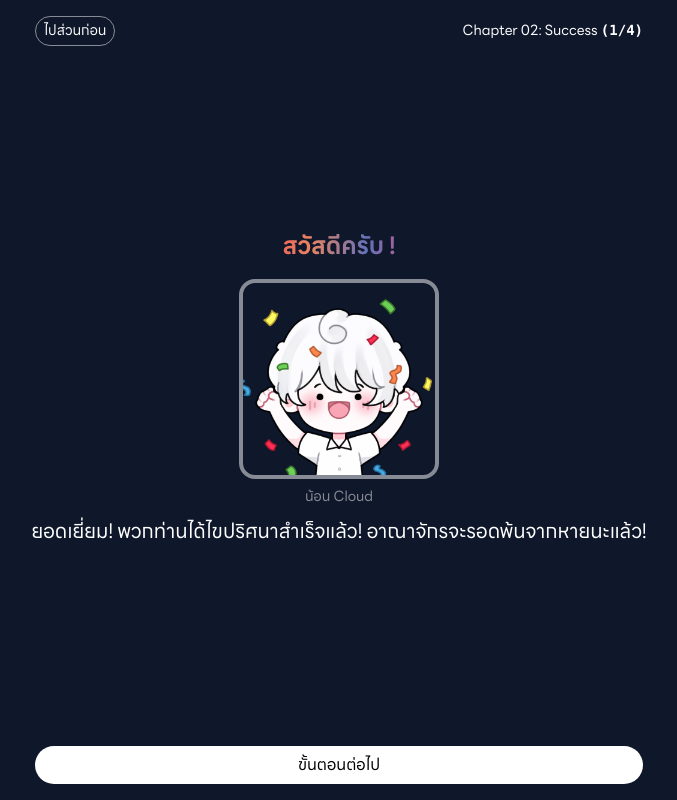
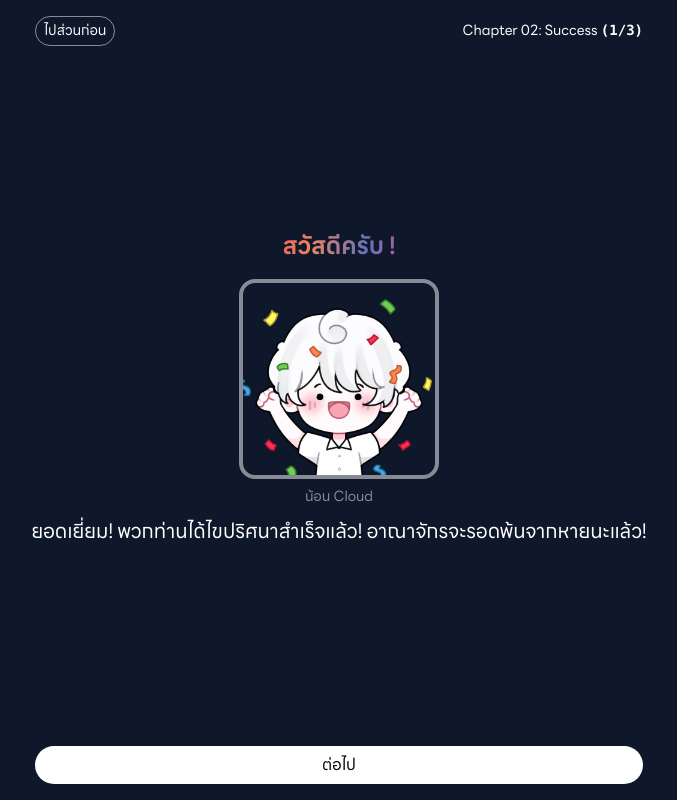
Before and after one commit to pixelpxed/sktd-ske-companion, a Next.js app: page /dungeon/2/puzzle/success in a window 1280 px wide. Shown: the whole page, without its empty margins (301-978 px from the left). Built offline with nearby package versions, Linux system fonts and the light colour scheme.

Commit message:
feat: more simple and clearer page sequence

```diff
--- a/src/app/data/success/01.js
+++ b/src/app/data/success/01.js
@@ -44,16 +44,6 @@ export const success = [
   },
   {
     "page": (
-      <div key="sequence-03" className="dialogue-container">
-        <p className="text-4xl">
-          โปรดเดินไปหา Staff ที่ทางออกของห้องนี้เพื่อดำเนินการต่อ!!
-        </p>
-      </div>
-    ),
-    "cooldown": true
-  },
-  {
-    "page": (
       <div key="sequence-04" className="dialogue-container">
         <p>คุณได้รับของวิเศษ</p>
         <p className="text-6xl font-bold animate-fade [animation-delay:500ms] opacity-0 [animation-fill-mode:forwards]">
@@ -62,6 +52,7 @@ export const success = [
             : ''}
         </p>
         <p>แล้ว!!</p>
+        <p className="pt-4">โปรดเดินไปหา Staff ที่ทางออกของห้องนี้เพื่อดำเนินการต่อ!</p>
       </div>
     ),
     "cooldown": true
--- a/src/app/data/success/02.js
+++ b/src/app/data/success/02.js
@@ -44,16 +44,6 @@ export const success = [
   },
   {
     "page": (
-      <div key="sequence-03" className="dialogue-container">
-        <p className="text-4xl">
-          โปรดเดินไปหา Staff ที่ทางออกของห้องนี้เพื่อดำเนินการต่อ!!
-        </p>
-      </div>
-    ),
-    "cooldown": true
-  },
-  {
-    "page": (
       <div key="sequence-04" className="dialogue-container">
         <p>คุณได้รับของวิเศษ</p>
         <p className="text-6xl font-bold animate-fade [animation-delay:500ms] opacity-0 [animation-fill-mode:forwards]">
@@ -62,6 +52,7 @@ export const success = [
             : ''}
         </p>
         <p>แล้ว!!</p>
+        <p className="pt-4">โปรดเดินไปหา Staff ที่ทางออกของห้องนี้เพื่อดำเนินการต่อ!</p>
       </div>
     ),
     "cooldown": true
--- a/src/app/data/tutorial/01.js
+++ b/src/app/data/tutorial/01.js
@@ -5,6 +5,11 @@ import { roomOneRandomizer } from "@/app/utilities/roomOneRandomizer";
 roomOneRandomizer()
 
 export const tutorial = [
+  (
+    <div key="slide-1" className="grid gap-2 text-center h-full place-items-center">
+      <h1 className="font-bold text-6xl">Tutorial</h1>
+    </div>
+  ),
   (
     <div key="slide-1" className="grid gap-2 text-center">
       <p>ตัวอย่างเช่น</p>
@@ -21,6 +26,7 @@ export const tutorial = [
         <span className="text-green-500">66</span>
         <span className="text-blue-500">7F</span>
       </h1>
+      <p>แยกตัวเลขออกมาเป็น 3 ส่วน</p>
     </div>
   ),
   (
@@ -40,6 +46,7 @@ export const tutorial = [
           <h1 className="text-red-500 text-6xl font-bold">A</h1>
           <p>เลขตำแหน่งที่ 2</p>
         </div>
+        <p>แยกตัวเลขในส่วนออกมาเป็น 2 ตัว</p>
       </div>
     </div>
   ),
@@ -66,6 +73,7 @@ export const tutorial = [
             <p><b>10 × 16<sup>0</sup> = <span className="opacity-0 pointer-events-none select-none">10</span></b></p>
           </div>
         </div>
+        <p>เทียบตัวเลขกับตารางที่อยู่บนกำแพง</p>
       </div>
     </div>
   ),
--- a/src/app/dungeon/1/page.js
+++ b/src/app/dungeon/1/page.js
@@ -7,12 +7,6 @@ import { useState } from "react"
 import BackHistoryButton from "@/app/components/BackHistoryButton"
 
 export default function Dungeon() {
-  const [disableNextButton, setDisableNextButton] = useState(true)
-
-  setTimeout(() => {
-    setDisableNextButton(false)
-  }, 3000);
-
   return (
     <>
       <div className="w-dvw h-dvh animation-fade">
@@ -28,7 +22,6 @@ export default function Dungeon() {
           <div className="grid gap-2 p-4 w-full">
             <Link
               href="/dungeon/1/dialogue"
-              className={disableNextButton ? "!button-disabled" : ""}
             >
               <button type="filled">
                 เริ่มเล่น &apos;dream of... the witch.&apos;
--- a/src/app/dungeon/1/puzzle/success/page.js
+++ b/src/app/dungeon/1/puzzle/success/page.js
@@ -26,7 +26,7 @@ export default function TutorialPage() {
                 location.href = "/dungeon/2"
             }} type="filled">{
               (currentSlideShow !== success.length - 1) ?
-              "ขั้นตอนต่อไป" : "เริ่มแก้โจทย์"
+              "ต่อไป" : "ไปห้องต่อไป"
               }</button>
           </div>
         </div>
--- a/src/app/dungeon/2/dialogue/page.js
+++ b/src/app/dungeon/2/dialogue/page.js
@@ -53,7 +53,7 @@ export default function SequencePage() {
             <button onClick={() => {
               (currentSlideShow < sequence.length - 1) ?
                 setCurrentSlideShow(currentSlideShow + 1) :
-                location.href = "/dungeon/2/puzzle/tutorial"
+                location.href = "/dungeon/2/puzzle"
             }}
               className={disableNextButton ? "!button-disabled" : ""}
               type="filled">
--- a/src/app/dungeon/2/page.js
+++ b/src/app/dungeon/2/page.js
@@ -7,12 +7,6 @@ import { useState } from "react"
 import BackHistoryButton from "@/app/components/BackHistoryButton"
 
 export default function Dungeon() {
-  const [disableNextButton, setDisableNextButton] = useState(true)
-
-  setTimeout(() => {
-    setDisableNextButton(false)
-  }, 3000);
-
   return (
     <>
       <div className="w-dvw h-dvh">
@@ -27,7 +21,6 @@ export default function Dungeon() {
           <div className="grid gap-2 p-4 w-full">
             <Link
               href="/dungeon/2/dialogue"
-              className={disableNextButton ? "!button-disabled" : ""}
             >
               <button type="filled">เล่น &apos;the wish of... taweret.&apos;</button>
             </Link>
--- a/src/app/dungeon/2/puzzle/success/page.js
+++ b/src/app/dungeon/2/puzzle/success/page.js
@@ -29,7 +29,7 @@ export default function TutorialPage() {
                   location.href = "/dungeon/credits"
               }} type="filled">{
                 (currentSlideShow !== success.length - 1) ?
-                "ขั้นตอนต่อไป" : "เริ่มแก้โจทย์"
+                "ต่อไป" : "ไปห้องต่อไป"
                 }</button> :
               <></>
             }
```
